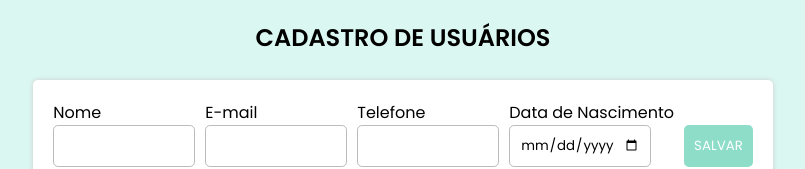
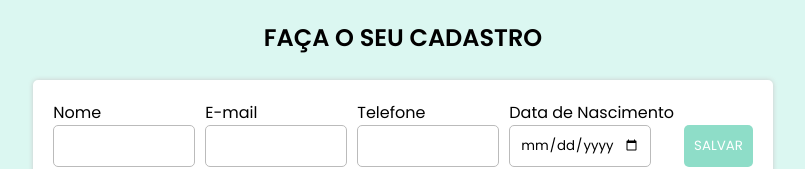
Before and after one commit to giohpergentino/CRUD-DevOps, a React (Create React App) app in the folder frontend/: page / in a window 1280 px wide. Shown: the top 169 px of the page, without its empty margins (237-1042 px from the left). Built offline with nearby package versions, Linux system fonts and the light colour scheme; no server answers.

Commit message:
testing ec2

```diff
--- a/frontend/src/App.js
+++ b/frontend/src/App.js
@@ -41,7 +41,7 @@ function App() {
   return (
     <>
       <Container>
-        <Title>CADASTRO DE USUÁRIOS</Title>
+        <Title>FAÇA O SEU CADASTRO</Title>
         <Form onEdit={onEdit} setOnEdit={setOnEdit} getUsers={getUsers} />
         <Grid setOnEdit={setOnEdit} users={users} setUsers={setUsers} />
       </Container>
```
